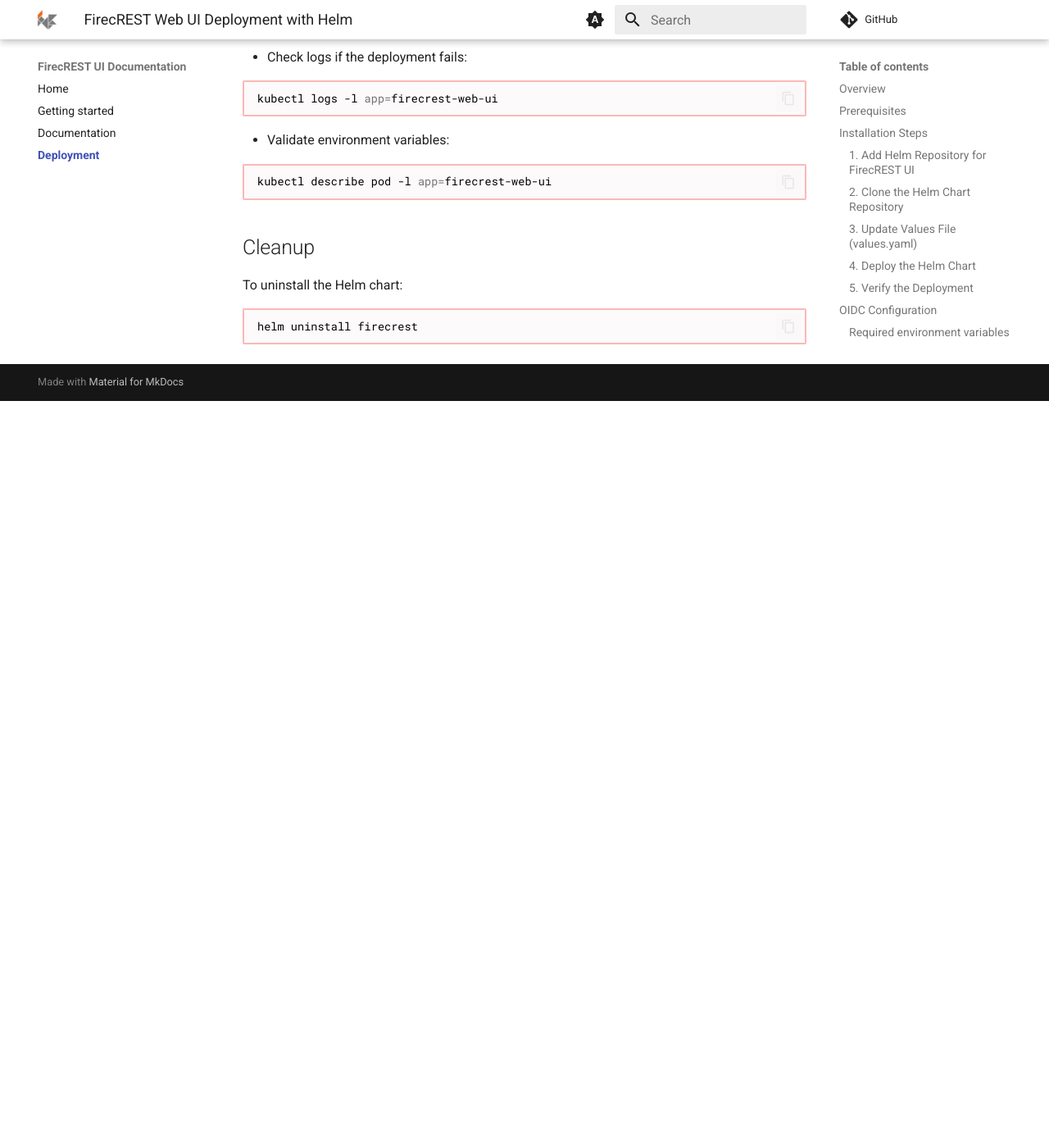
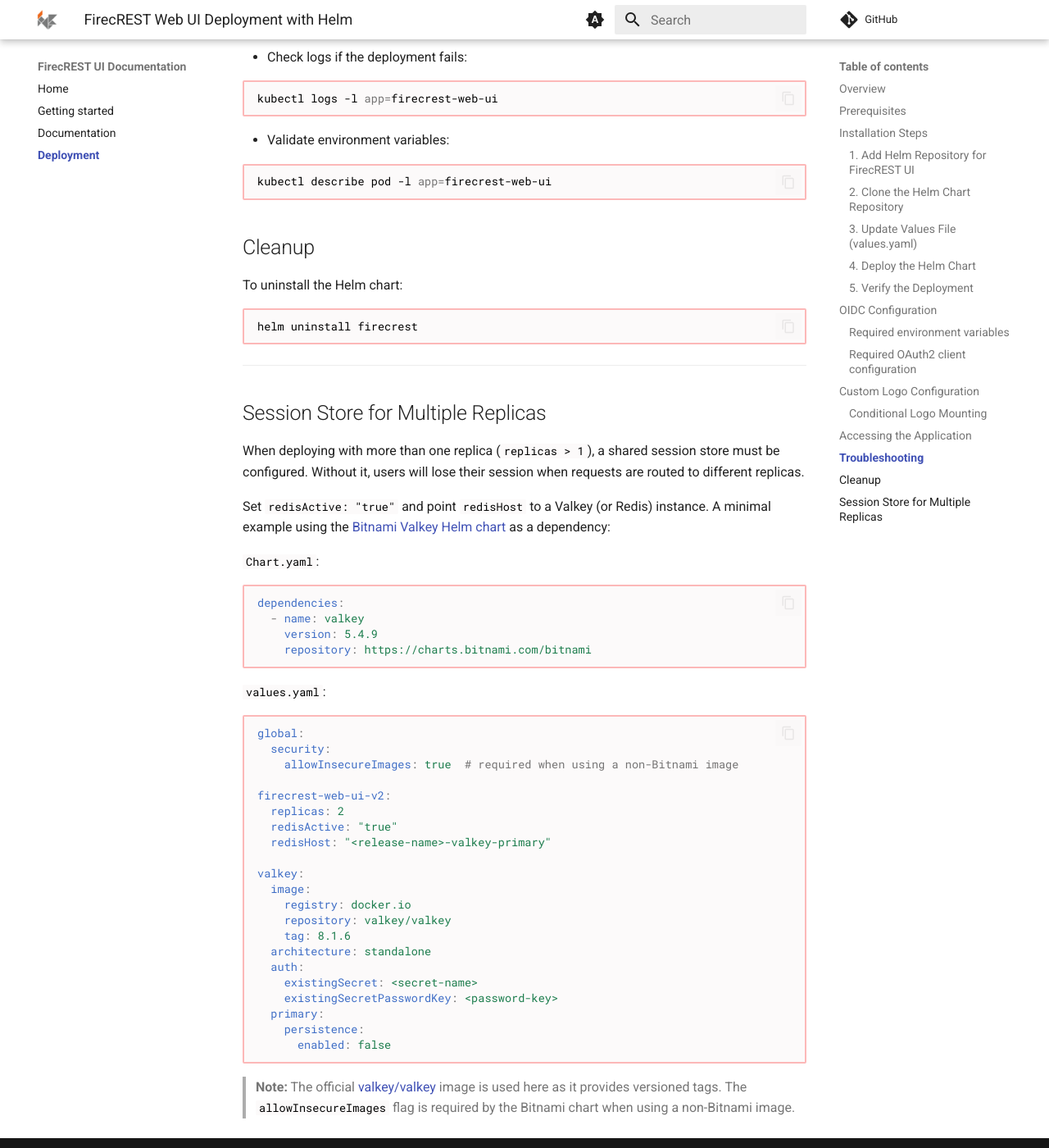
Before and after one commit to eth-cscs/firecrest-ui, an MkDocs documentation site: the page built from docs/deployment/README.md, in a window 1280 px wide and 1400 px high, scrolled down 4914 px. Shown: the whole window at 82% size. Built offline with MkDocs 1.6.1 and Material for MkDocs 9.7.7, drawn with Linux system fonts in a browser that asks for light colours; comment, search, counter and statistics services are not loaded; before the commit the page ends 5403 px from its top, so only the background shows below that.

Commit message:
document session store requirement for multi-replica deployments doc with valkey

````diff
--- a/docs/deployment/README.md
+++ b/docs/deployment/README.md
@@ -230,3 +230,46 @@ To uninstall the Helm chart:
 ```bash
 helm uninstall firecrest
 ```
+
+---
+
+## Session Store for Multiple Replicas
+
+When deploying with more than one replica (`replicas > 1`), a shared session store must be configured. Without it, users will lose their session when requests are routed to different replicas.
+
+Set `redisActive: "true"` and point `redisHost` to a Valkey (or Redis) instance. A minimal example using the [Bitnami Valkey Helm chart](https://charts.bitnami.com/bitnami) as a dependency:
+
+`Chart.yaml`:
+```yaml
+dependencies:
+  - name: valkey
+    version: 5.4.9
+    repository: https://charts.bitnami.com/bitnami
+```
+
+`values.yaml`:
+```yaml
+global:
+  security:
+    allowInsecureImages: true  # required when using a non-Bitnami image
+
+firecrest-web-ui-v2:
+  replicas: 2
+  redisActive: "true"
+  redisHost: "<release-name>-valkey-primary"
+
+valkey:
+  image:
+    registry: docker.io
+    repository: valkey/valkey
+    tag: 8.1.6
+  architecture: standalone
+  auth:
+    existingSecret: <secret-name>
+    existingSecretPasswordKey: <password-key>
+  primary:
+    persistence:
+      enabled: false
+```
+
+> **Note:** The official [valkey/valkey](https://hub.docker.com/r/valkey/valkey) image is used here as it provides versioned tags. The `allowInsecureImages` flag is required by the Bitnami chart when using a non-Bitnami image.
````
